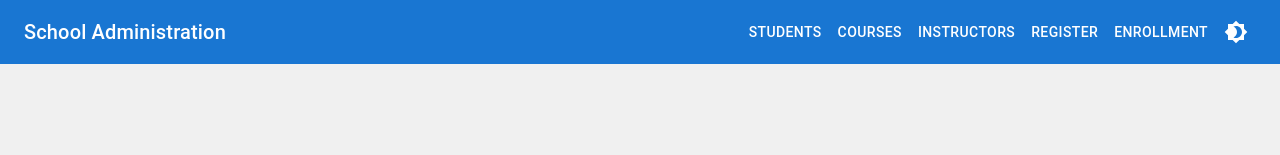
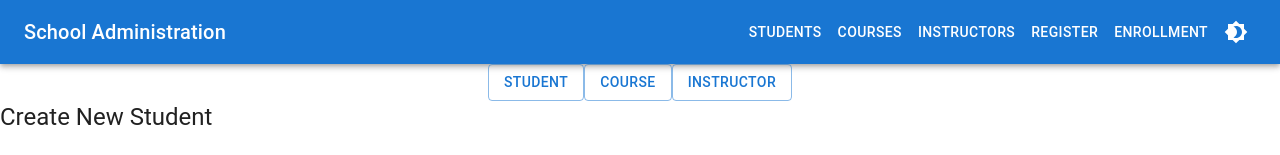
Before and after one commit to Gonzo2510/School-Administrative-Client, a React (Create React App) app in the folder client/: page /register in a window 1280 px wide. Shown: the top 155 px of the page. Built offline with nearby package versions, Linux system fonts and the light colour scheme; no server answers.

Commit message:
move to top

```diff
--- a/client/src/components/Register.js
+++ b/client/src/components/Register.js
@@ -62,9 +62,7 @@ function Register() {
     container: {
       display: 'flex',
       justifyContent: 'center',
-      alignItems: 'center',
-      height: '100vh', // Full viewport height
-      backgroundColor: '#f0f0f0', // Optional: just to visualize the container
+      alignItems: 'flex-start',
     },
   };
 
```
